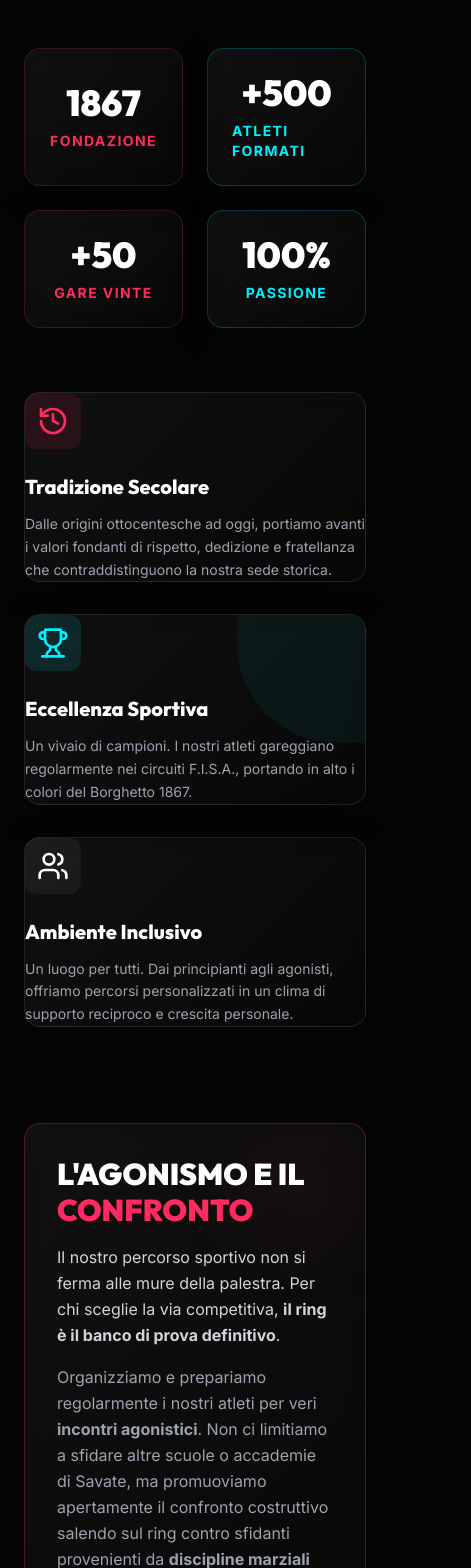
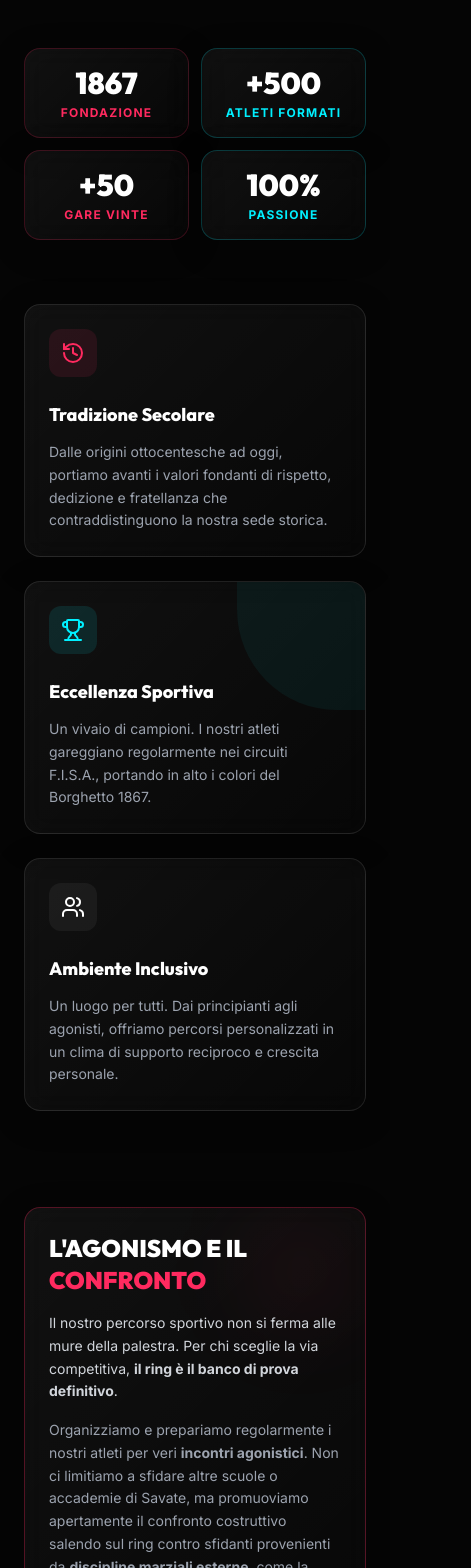
Before and after one commit to soridsnake/Savateborghetto, a React (Vite) app: page / in a window 390 px wide. Shown: the part 1140-2708 px from the top of the page, 471 px wide, since content can reach past the window. Built offline with nearby package versions, Linux system fonts and the light colour scheme.

Commit message:
Optimize About, Contact and Schedule layouts for mobile devices

```diff
--- a/src/components/About.jsx
+++ b/src/components/About.jsx
@@ -64,30 +64,30 @@ const About = () => {
                 </motion.div>
 
                 {/* Dynamic Stats Row */}
-                <div className="grid grid-cols-2 md:grid-cols-4 gap-6 mb-16">
-                    <div className="glass-card flex flex-col items-center justify-center p-6 border-accentRed/20 hover:border-accentRed/50 transition-colors">
-                        <h3 className="text-4xl md:text-5xl font-black text-white mb-2 font-heading">
+                <div className="grid grid-cols-2 md:grid-cols-4 gap-3 md:gap-6 mb-16">
+                    <div className="glass-card flex flex-col items-center justify-center p-4 md:p-6 border-accentRed/20 hover:border-accentRed/50 transition-colors">
+                        <h3 className="text-3xl md:text-5xl font-black text-white mb-1 md:mb-2 font-heading">
                             <AnimatedCounter from={0} to={1867} duration={2.5} />
                         </h3>
-                        <p className="text-accentRed text-sm uppercase tracking-widest font-bold">Fondazione</p>
+                        <p className="text-accentRed text-xs md:text-sm uppercase tracking-widest font-bold">Fondazione</p>
                     </div>
-                    <div className="glass-card flex flex-col items-center justify-center p-6 border-accentBlue/20 hover:border-accentBlue/50 transition-colors">
-                        <h3 className="text-4xl md:text-5xl font-black text-white mb-2 font-heading">
+                    <div className="glass-card flex flex-col items-center justify-center p-4 md:p-6 border-accentBlue/20 hover:border-accentBlue/50 transition-colors">
+                        <h3 className="text-3xl md:text-5xl font-black text-white mb-1 md:mb-2 font-heading">
                             +<AnimatedCounter from={0} to={500} duration={2} />
                         </h3>
-                        <p className="text-accentBlue text-sm uppercase tracking-widest font-bold">Atleti Formati</p>
+                        <p className="text-accentBlue text-xs md:text-sm uppercase tracking-widest font-bold">Atleti Formati</p>
                     </div>
-                    <div className="glass-card flex flex-col items-center justify-center p-6 border-accentRed/20 hover:border-accentRed/50 transition-colors">
-                        <h3 className="text-4xl md:text-5xl font-black text-white mb-2 font-heading">
+                    <div className="glass-card flex flex-col items-center justify-center p-4 md:p-6 border-accentRed/20 hover:border-accentRed/50 transition-colors">
+                        <h3 className="text-3xl md:text-5xl font-black text-white mb-1 md:mb-2 font-heading">
                             +<AnimatedCounter from={0} to={50} duration={2} />
                         </h3>
-                        <p className="text-accentRed text-sm uppercase tracking-widest font-bold">Gare Vinte</p>
+                        <p className="text-accentRed text-xs md:text-sm uppercase tracking-widest font-bold">Gare Vinte</p>
                     </div>
-                    <div className="glass-card flex flex-col items-center justify-center p-6 border-accentBlue/20 hover:border-accentBlue/50 transition-colors">
-                        <h3 className="text-4xl md:text-5xl font-black text-white mb-2 font-heading">
+                    <div className="glass-card flex flex-col items-center justify-center p-4 md:p-6 border-accentBlue/20 hover:border-accentBlue/50 transition-colors">
+                        <h3 className="text-3xl md:text-5xl font-black text-white mb-1 md:mb-2 font-heading">
                             <AnimatedCounter from={0} to={100} duration={2} />%
                         </h3>
-                        <p className="text-accentBlue text-sm uppercase tracking-widest font-bold">Passione</p>
+                        <p className="text-accentBlue text-xs md:text-sm uppercase tracking-widest font-bold">Passione</p>
                     </div>
                 </div>
 
@@ -97,40 +97,40 @@ const About = () => {
                     initial="hidden"
                     whileInView="visible"
                     viewport={{ once: true, margin: "-50px" }}
-                    className="grid md:grid-cols-3 gap-8 mb-24"
+                    className="grid md:grid-cols-3 gap-6 md:gap-8 mb-24"
                 >
-                    <motion.div variants={itemVariants} className="glass-card group hover:border-accentRed/50 hover:-translate-y-2 transition-all duration-300">
-                        <div className="w-14 h-14 rounded-xl bg-accentRed/10 flex items-center justify-center mb-6 overflow-hidden">
+                    <motion.div variants={itemVariants} className="glass-card p-6 md:p-8 group hover:border-accentRed/50 hover:-translate-y-2 transition-all duration-300">
+                        <div className="w-12 h-12 md:w-14 md:h-14 rounded-xl bg-accentRed/10 flex items-center justify-center mb-6 overflow-hidden">
                             <motion.div whileHover={{ rotate: 360 }} transition={{ duration: 0.6 }}>
-                                <History className="text-accentRed w-8 h-8" />
+                                <History className="text-accentRed w-6 h-6 md:w-8 md:h-8" />
                             </motion.div>
                         </div>
-                        <h3 className="text-xl font-bold mb-3 text-white">Tradizione Secolare</h3>
+                        <h3 className="text-lg md:text-xl font-bold mb-3 text-white">Tradizione Secolare</h3>
                         <p className="text-gray-400 text-sm leading-relaxed">
                             Dalle origini ottocentesche ad oggi, portiamo avanti i valori fondanti di rispetto, dedizione e fratellanza che contraddistinguono la nostra sede storica.
                         </p>
                     </motion.div>
 
-                    <motion.div variants={itemVariants} className="glass-card group hover:border-accentBlue/50 relative overflow-hidden hover:-translate-y-2 transition-all duration-300">
+                    <motion.div variants={itemVariants} className="glass-card p-6 md:p-8 group hover:border-accentBlue/50 relative overflow-hidden hover:-translate-y-2 transition-all duration-300">
                         <div className="absolute top-0 right-0 w-32 h-32 bg-accentBlue/5 rounded-bl-[100px] -z-10 group-hover:bg-accentBlue/20 transition-colors duration-500"></div>
-                        <div className="w-14 h-14 rounded-xl bg-accentBlue/10 flex items-center justify-center mb-6 overflow-hidden">
+                        <div className="w-12 h-12 md:w-14 md:h-14 rounded-xl bg-accentBlue/10 flex items-center justify-center mb-6 overflow-hidden">
                             <motion.div whileHover={{ scale: 1.2 }} transition={{ type: "spring", stiffness: 300 }}>
-                                <Trophy className="text-accentBlue w-8 h-8" />
+                                <Trophy className="text-accentBlue w-6 h-6 md:w-8 md:h-8" />
                             </motion.div>
                         </div>
-                        <h3 className="text-xl font-bold mb-3 text-white">Eccellenza Sportiva</h3>
+                        <h3 className="text-lg md:text-xl font-bold mb-3 text-white">Eccellenza Sportiva</h3>
                         <p className="text-gray-400 text-sm leading-relaxed">
                             Un vivaio di campioni. I nostri atleti gareggiano regolarmente nei circuiti F.I.S.A., portando in alto i colori del Borghetto 1867.
                         </p>
                     </motion.div>
 
-                    <motion.div variants={itemVariants} className="glass-card group hover:border-white/30 hover:-translate-y-2 transition-all duration-300">
-                        <div className="w-14 h-14 rounded-xl bg-white/5 flex items-center justify-center mb-6 overflow-hidden">
+                    <motion.div variants={itemVariants} className="glass-card p-6 md:p-8 group hover:border-white/30 hover:-translate-y-2 transition-all duration-300">
+                        <div className="w-12 h-12 md:w-14 md:h-14 rounded-xl bg-white/5 flex items-center justify-center mb-6 overflow-hidden">
                             <motion.div whileHover={{ y: -5 }} transition={{ yoyo: Infinity, duration: 0.3 }}>
-                                <Users className="text-white w-8 h-8" />
+                                <Users className="text-white w-6 h-6 md:w-8 md:h-8" />
                             </motion.div>
                         </div>
-                        <h3 className="text-xl font-bold mb-3 text-white">Ambiente Inclusivo</h3>
+                        <h3 className="text-lg md:text-xl font-bold mb-3 text-white">Ambiente Inclusivo</h3>
                         <p className="text-gray-400 text-sm leading-relaxed">
                             Un luogo per tutti. Dai principianti agli agonisti, offriamo percorsi personalizzati in un clima di supporto reciproco e crescita personale.
                         </p>
@@ -138,20 +138,20 @@ const About = () => {
                 </motion.div>
 
                 {/* Agonismo & Gradi Section */}
-                <div className="grid lg:grid-cols-2 gap-12 mb-24">
+                <div className="grid lg:grid-cols-2 gap-8 md:gap-12 mb-24">
                     <motion.div
                         initial={{ opacity: 0, y: 30 }}
                         whileInView={{ opacity: 1, y: 0 }}
                         viewport={{ once: true }}
                         transition={{ duration: 0.6 }}
-                        className="glass-card p-8 border-accentRed/30 relative overflow-hidden group"
+                        className="glass-card p-6 md:p-8 border-accentRed/30 relative overflow-hidden group"
                     >
                         <div className="absolute top-0 right-0 w-32 h-32 bg-accentRed/5 rounded-full blur-2xl -z-10"></div>
-                        <h3 className="text-3xl font-black text-white mb-4 uppercase">L'Agonismo e il <span className="text-accentRed">Confronto</span></h3>
-                        <p className="text-gray-300 leading-relaxed mb-4">
+                        <h3 className="text-2xl md:text-3xl font-black text-white mb-4 uppercase">L'Agonismo e il <span className="text-accentRed">Confronto</span></h3>
+                        <p className="text-gray-300 leading-relaxed mb-4 text-sm md:text-base">
                             Il nostro percorso sportivo non si ferma alle mure della palestra. Per chi sceglie la via competitiva, <strong>il ring è il banco di prova definitivo</strong>.
                         </p>
-                        <p className="text-gray-400 leading-relaxed">
+                        <p className="text-gray-400 leading-relaxed text-sm md:text-base">
                             Organizziamo e prepariamo regolarmente i nostri atleti per veri <strong>incontri agonistici</strong>. Non ci limitiamo a sfidare altre scuole o accademie di Savate, ma promuoviamo apertamente il confronto costruttivo salendo sul ring contro sfidanti provenienti da <strong>discipline marziali esterne</strong>, come la Kickboxing, K1 o Muay Thai. Mettersi in gioco contro stili e background differenti affina il nostro bagaglio tecnico e forgia una tempra di ferro.
                         </p>
                     </motion.div>
@@ -161,10 +161,10 @@ const About = () => {
                         whileInView={{ opacity: 1, y: 0 }}
                         viewport={{ once: true }}
                         transition={{ duration: 0.8 }}
-                        className="glass-card p-8 border-accentBlue/30 relative overflow-hidden"
+                        className="glass-card p-6 md:p-8 border-accentBlue/30 relative overflow-hidden"
                     >
                         <div className="absolute top-0 left-0 w-32 h-32 bg-accentBlue/5 rounded-full blur-2xl -z-10"></div>
-                        <h3 className="text-3xl font-black text-white mb-4 uppercase">Il Percorso dei <span className="text-accentBlue">Guanti</span></h3>
+                        <h3 className="text-2xl md:text-3xl font-black text-white mb-4 uppercase">Il Percorso dei <span className="text-accentBlue">Guanti</span></h3>
                         <p className="text-gray-300 leading-relaxed mb-6">
                             Nella Savate non esistono le "cinture". La progressione dell'atleta è scandita gerarchicamente e storicamente dal colore dei <strong>Guanti D'Arme</strong>. Ognuno si conquista superando rigidissimi esami pratici presso atenei F.I.S.A.:
                         </p>
--- a/src/components/Schedule.jsx
+++ b/src/components/Schedule.jsx
@@ -50,13 +50,13 @@ const Schedule = () => {
                                     whileInView={{ opacity: 1, x: 0 }}
                                     viewport={{ once: true }}
                                     transition={{ delay: index * 0.1 }}
-                                    className="p-6 grid md:grid-cols-3 gap-4 items-center hover:bg-white/5 transition-colors cursor-default group"
+                                    className="p-5 md:p-6 grid grid-cols-1 md:grid-cols-3 gap-3 md:gap-4 items-center text-center md:text-left hover:bg-white/5 transition-colors cursor-default group"
                                 >
                                     <div className="font-heading font-black text-2xl text-white group-hover:text-accentBlue transition-colors">
                                         {slot.day}
                                     </div>
-                                    <div className="flex items-center gap-2 md:justify-center text-accentRed font-bold font-mono text-lg">
-                                        <Clock className="w-5 h-5" />
+                                    <div className="flex items-center justify-center text-accentRed font-bold font-mono text-lg">
+                                        <Clock className="w-5 h-5 mr-2" />
                                         {slot.time}
                                     </div>
                                     <div className="text-gray-400 md:text-right font-medium">
```
Also changed, not shown: src/components/Contact.jsx (+11 -11 lines).
